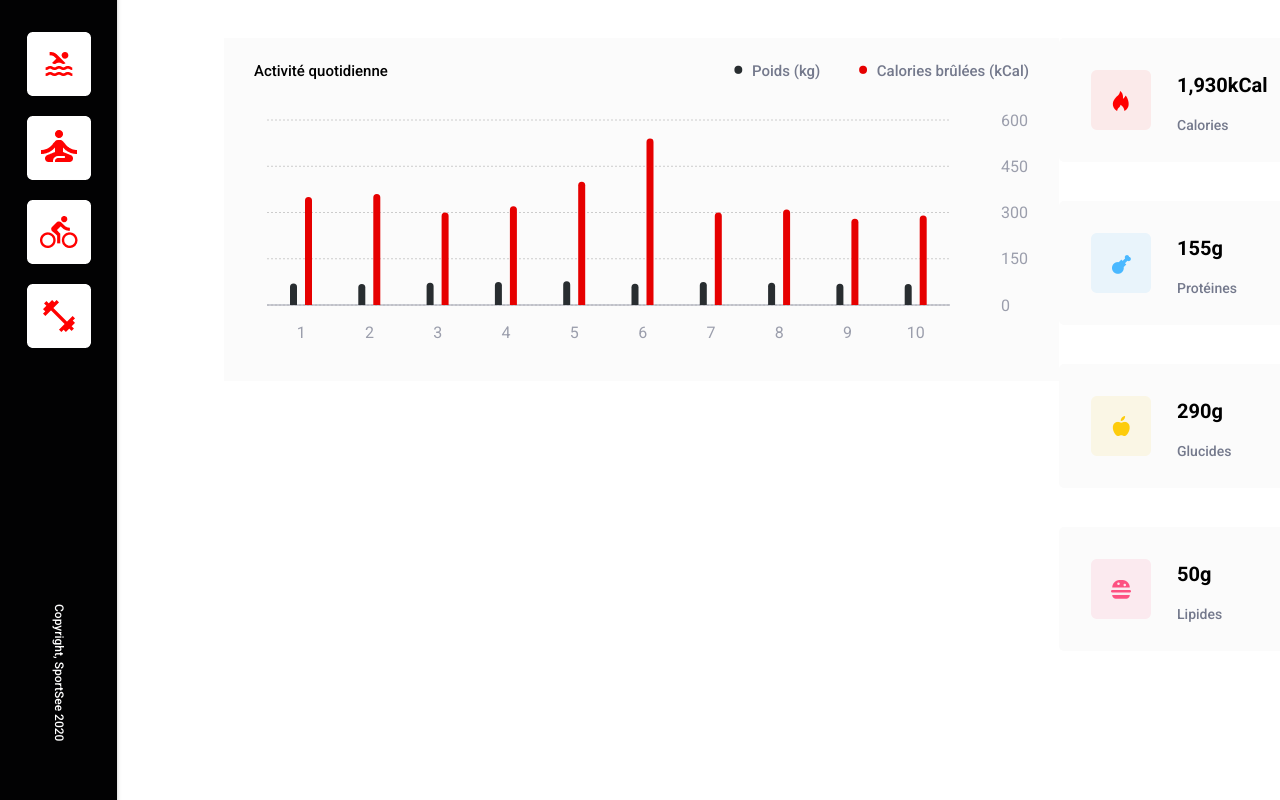
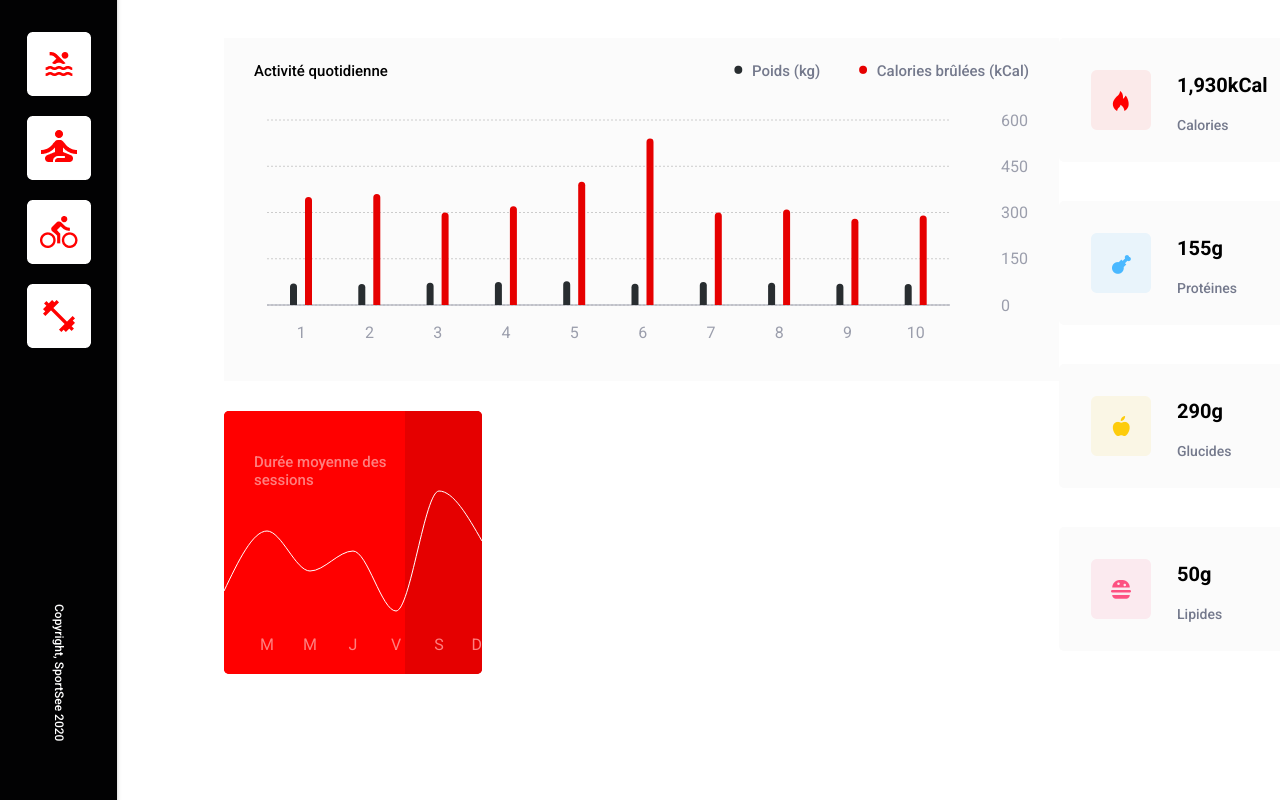
Before and after one commit to prasouk-ph/PrasoukPhoubandith_12_04032022, a React (Create React App) app: page / in a window 1280 px wide. Shown: the part 315-1115 px from the top of the page. Built offline with nearby package versions, Linux system fonts and the light colour scheme.

Commit message:
Add session chart, improve activities chart

```diff
--- a/src/components/pages/Home/DailyActivities/DailyActivities.css
+++ b/src/components/pages/Home/ActivitiesChart/ActivitiesChart.css
@@ -58,20 +58,7 @@
     color: #e60000;
 }
 
-.recharts-tooltip-wrapper {
-    color: white;
-    background-color: #e60000;
-    font-size: 7px;
-    font-weight: 500;
-    height: 63px;
-    width: 39px;
-    display: flex;
-    flex-direction: column;
-    justify-content: space-between;
-    align-items: center;
-}
-
-.custom-tooltip {
+.activities-tooltip-container {
     display: flex;
     flex-direction: column;
     height: 100%;
--- /dev/null
+++ b/src/components/pages/Home/ActivitiesChart/ActivitiesChart.jsx
@@ -0,0 +1,142 @@
+import React from "react";
+import {
+    BarChart,
+    Bar,
+    XAxis,
+    YAxis,
+    CartesianGrid,
+    Tooltip
+} from "recharts";
+import './ActivitiesChart.css'
+
+const activitiesData = [
+  {
+    day: 1,
+    weight: 70,
+    calories: 350
+  },
+  {
+    day: 2,
+    weight: 68,
+    calories: 360
+  },
+  {
+    day: 3,
+    weight: 72,
+    calories: 300
+  },
+  {
+    day: 4,
+    weight: 75,
+    calories: 320
+  },
+  {
+    day: 5,
+    weight: 77,
+    calories: 400
+  },
+  {
+    day: 6,
+    weight: 69,
+    calories: 540
+  },
+  {
+    day: 7,
+    weight: 75,
+    calories: 300
+  },
+  {
+    day: 8,
+    weight: 72,
+    calories: 310
+  },
+  {
+    day: 9,
+    weight: 69,
+    calories: 280
+  },
+  {
+    day: 10,
+    weight: 68,
+    calories: 290
+  }
+];
+
+const ActivitesTooltip = ({ active, payload }) => {
+    if (active) {
+      return (
+        <div className="activities-tooltip-container">
+              <p className="weight-tooltip">{`${payload[0].value} kg`}</p>
+              <p className="calories-tooltip">{`${payload[1].value} kCal`}</p>
+        </div>
+      );
+    }
+
+    return null;
+};
+
+const styleToolTip = {
+    backgroundColor: "red",
+    color: "white",
+    fontSize: 7,
+    fontWeight: 500,
+    height: 63,
+    width: 39,
+    display: "flex",
+    flexDirection: "column",
+    justifyContent: "space-between",
+    alignItems: "center"
+}
+
+
+function ActivitiesChart() {
+    return (
+      <div className="activities-chart">
+            <div className="chart-header">
+                <h2 className="chart-title">Activité quotidienne</h2>
+
+                <ul className="chart-legend">
+                    <li className="legend-item weight-legend">Poids (kg)</li>
+                    <li className="legend-item calories-legend">Calories brûlées (kCal)</li>
+                </ul>
+            </div>
+
+        <BarChart
+            width={835}
+            height={320}
+            data={activitiesData}
+            barSize={7}
+            barCategoryGap={54}
+            barGap={8}
+            margin={{
+                top: 82,
+                right: 49,
+                left: 43,
+                bottom: 23
+            }}>
+
+            <CartesianGrid
+                strokeDasharray="2"
+                vertical={false}
+            />
+
+            <Tooltip wrapperStyle={styleToolTip} content={<ActivitesTooltip />} />
+
+            <XAxis dataKey="day" tickLine={false} tickMargin={16} stroke="#9B9EAC" />
+
+            <YAxis orientation="right" tickLine={false} axisLine={false} tickMargin={45} stroke="#9B9EAC" />
+
+            <Bar
+                dataKey="weight"
+                fill="#282D30"
+                radius={[10, 10, 0, 0]}
+                name="Poids (kg)"
+            />
+
+            <Bar dataKey="calories" fill="#E60000" radius={[10, 10, 0, 0]} name="Calories brûlées (kCal)" />
+        </BarChart>
+    </div>
+  );
+}
+
+export default ActivitiesChart;
--- a/src/components/pages/Home/DailyActivities/DailyActivities.jsx
+++ /dev/null
@@ -1,124 +0,0 @@
-import React from "react";
-import {
-    BarChart,
-    Bar,
-    XAxis,
-    YAxis,
-    CartesianGrid,
-    Tooltip
-} from "recharts";
-import './DailyActivities.css'
-
-const data = [
-  {
-    weight: 70,
-    calories: 350,
-    day: 1
-  },
-  {
-    weight: 68,
-    calories: 360,
-    day: 2
-  },
-  {
-    weight: 72,
-    calories: 300,
-    day: 3
-  },
-  {
-    weight: 75,
-    calories: 320,
-    day: 4
-  },
-  {
-    weight: 77,
-    calories: 400,
-    day: 5
-  },
-  {
-    weight: 69,
-    calories: 540,
-    day: 6
-  },
-  {
-    weight: 75,
-    calories: 300,
-    day: 7
-  },
-  {
-    weight: 72,
-    calories: 310,
-    day: 8
-  },
-  {
-    weight: 69,
-    calories: 280,
-    day: 9
-  },
-  {
-    weight: 68,
-    calories: 290,
-    day: 10
-  }
-];
-
-const CustomTooltip = ({ active, payload }) => {
-    if (active) {
-      return (
-        <div className="custom-tooltip">
-              <p className="weight-tooltip">{`${payload[0].value} kg`}</p>
-              <p className="calories-tooltip">{`${payload[1].value} kCal`}</p>
-        </div>
-      );
-    }
-
-    return null;
-};
-
-
-function DailyActivities() {
-    return (
-      <div className="activities-chart">
-          <div className="chart-header">
-            <h2 className="chart-title">Activité quotidienne</h2>
-            <ul className="chart-legend">
-                <li className="legend-item weight-legend">Poids (kg)</li>
-                <li className="legend-item calories-legend">Calories brûlées (kCal)</li>
-            </ul>
-          </div>
-
-
-        <BarChart
-        width={835}
-        height={320}
-        data={data}
-        barSize={7}
-        barCategoryGap={54}
-        barGap={8}
-        margin={{
-            top: 82,
-            right: 49,
-            left: 43,
-            bottom: 23
-        }}
-        >
-        <CartesianGrid
-            strokeDasharray="2"
-            vertical={false}
-        />
-        <Tooltip content={<CustomTooltip />} />
-        <XAxis dataKey="day" tickLine={false} tickMargin={16} stroke="#9B9EAC"/>
-        <YAxis orientation="right" tickLine={false} axisLine={false} tickMargin={45} stroke="#9B9EAC"/>
-        <Bar
-            dataKey="weight"
-            fill="#282D30"
-            radius={[10, 10, 0, 0]}
-            name="Poids (kg)"
-        />
-        <Bar dataKey="calories" fill="#E60000" radius={[10, 10, 0, 0]} name="Calories brûlées (kCal)"/>
-        </BarChart>
-    </div>
-  );
-}
-
-export default DailyActivities;
--- a/src/components/pages/Home/Home.jsx
+++ b/src/components/pages/Home/Home.jsx
@@ -3,7 +3,8 @@ import CaloriesIcon from '../../../assets/calories-icon.png'
 import ProteinsIcon from '../../../assets/protein-icon.png'
 import CarbsIcon from '../../../assets/carbs-icon.png'
 import FatIcon from '../../../assets/fat-icon.png'
-import DailyActivities from './DailyActivities/DailyActivities'
+import ActivitesChart from './ActivitiesChart/ActivitiesChart'
+import SessionChart from './SessionChart/SessionChart';
 
 function Home() {
     return (
@@ -18,7 +19,8 @@ function Home() {
 
             <main className='home-main'>
                 <div className="charts-container">
-                    <DailyActivities />
+                    <ActivitesChart />
+                    <SessionChart />
                 </div>
 
                 <div className="nutritional-intake">
--- /dev/null
+++ b/src/components/pages/Home/SessionChart/SessionChart.css
@@ -0,0 +1,27 @@
+.session-chart {
+    background: linear-gradient(90deg, #ff0000 70%, #e50000 30%);
+    border-radius: 5px;
+    position: relative;
+    width: fit-content;
+    height: fit-content;
+}
+
+.session-chart-title {
+    position: absolute;
+    top: 30px;
+    left: 30px;
+    font-size: 15px;
+    font-weight: 500;
+    color: #fe7f7f;
+    z-index: 2;
+    width: 147px;
+    height: 48px;
+}
+
+/* .session-chart-XAxis {
+    margin-right: 50px;
+}
+
+.session-chart-line {
+    margin-right: 50px;
+} */
--- /dev/null
+++ b/src/components/pages/Home/SessionChart/SessionChart.jsx
@@ -0,0 +1,89 @@
+import React from "react";
+import {
+    LineChart,
+    Line,
+    XAxis,
+    Tooltip
+} from "recharts";
+import './SessionChart.css'
+
+const sessionData = [
+  {
+    day: "L",
+    duration: 20
+  },
+  {
+    day: "M",
+    duration: 50
+  },
+  {
+    day: "M",
+    duration: 30
+  },
+  {
+    day: "J",
+    duration: 40
+  },
+  {
+    day: "V",
+    duration: 10
+  },
+  {
+    day: "S",
+    duration: 70
+  },
+  {
+    day: "D",
+    duration: 45
+  }
+];
+
+const SessionTooltip = ({ active, payload }) => {
+    if (active) {
+      return (
+        <div className="session-tooltip-container">
+              <p className="session-tooltip">{`${payload[0].value} min`}</p>
+        </div>
+      );
+    }
+
+    return null;
+};
+
+const styleToolTip = {
+    backgroundColor: "white",
+    color: "black",
+    fontSize: 8,
+    fontWeight: 500,
+    height: 25,
+    width: 39,
+    display: "flex",
+    justifyContent: "center",
+    alignItems: "center"
+}
+
+
+function SessionChart() {
+    return (
+        <div className="session-chart">
+            <h2 className="session-chart-title">Durée moyenne des sessions</h2>
+
+            <LineChart
+                className="session-chart"
+                width={258}
+                height={263}
+                data={sessionData}
+                margin={{top: 60, right: 0, left: 0, bottom: 13
+                }}
+            >
+                <XAxis dataKey="day" axisLine={false} stroke="#FE7F7F" tickLine={false} />
+
+                <Tooltip wrapperStyle={styleToolTip} content={<SessionTooltip />} />
+
+                <Line type="monotone" dataKey="duration" stroke="white" dot={false} />
+            </LineChart>
+        </div>
+  );
+}
+
+export default SessionChart;
```
